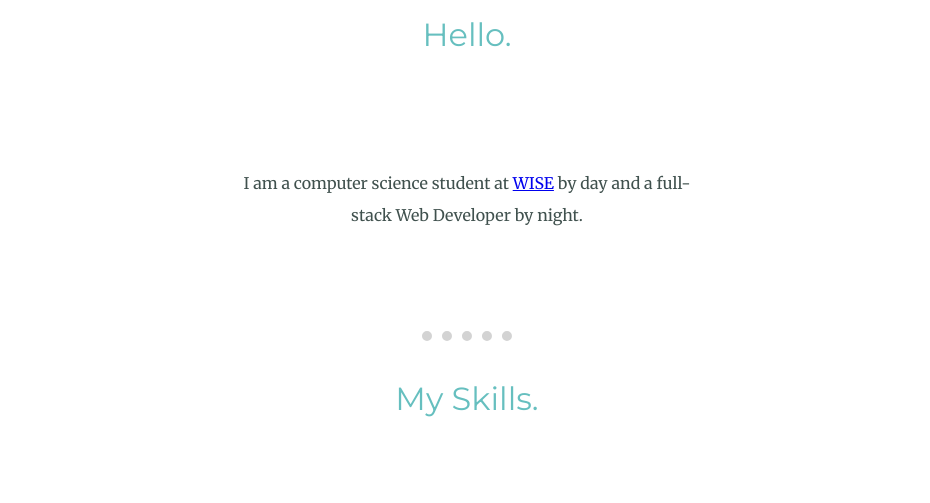
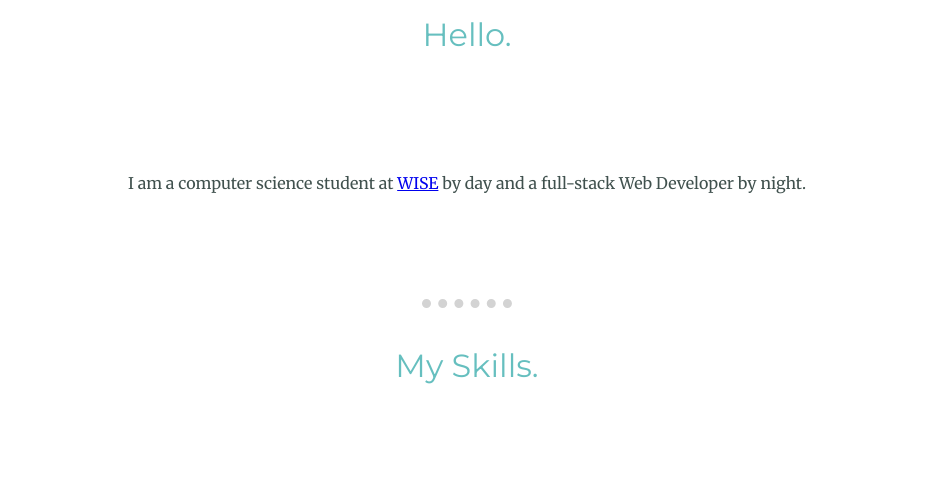
Before and after one commit to NoorBayari/my-site, a plain HTML site: page index.html in a window 1280 px wide. Shown: the part 1092-1595 px from the top of the page, without its empty margins (173-1103 px from the left). Drawn offline with Linux system fonts and the light colour scheme.

Commit message:
Add files via upload

```diff
--- a/css/styles.css
+++ b/css/styles.css
@@ -29,7 +29,7 @@ hr {
   border-style: none;
   border-top-style: dotted;
   border-color: lightgray;
-  border-width: 10px;
+  border-width: 9px;
   width: 7%;
 }
 
@@ -88,7 +88,7 @@ hr {
 }
 
 .intro {
-  width: 35%;
+  width: 60%;
   color: #40514e;
   margin: 100px auto;
   font-size: 1rem;
```
